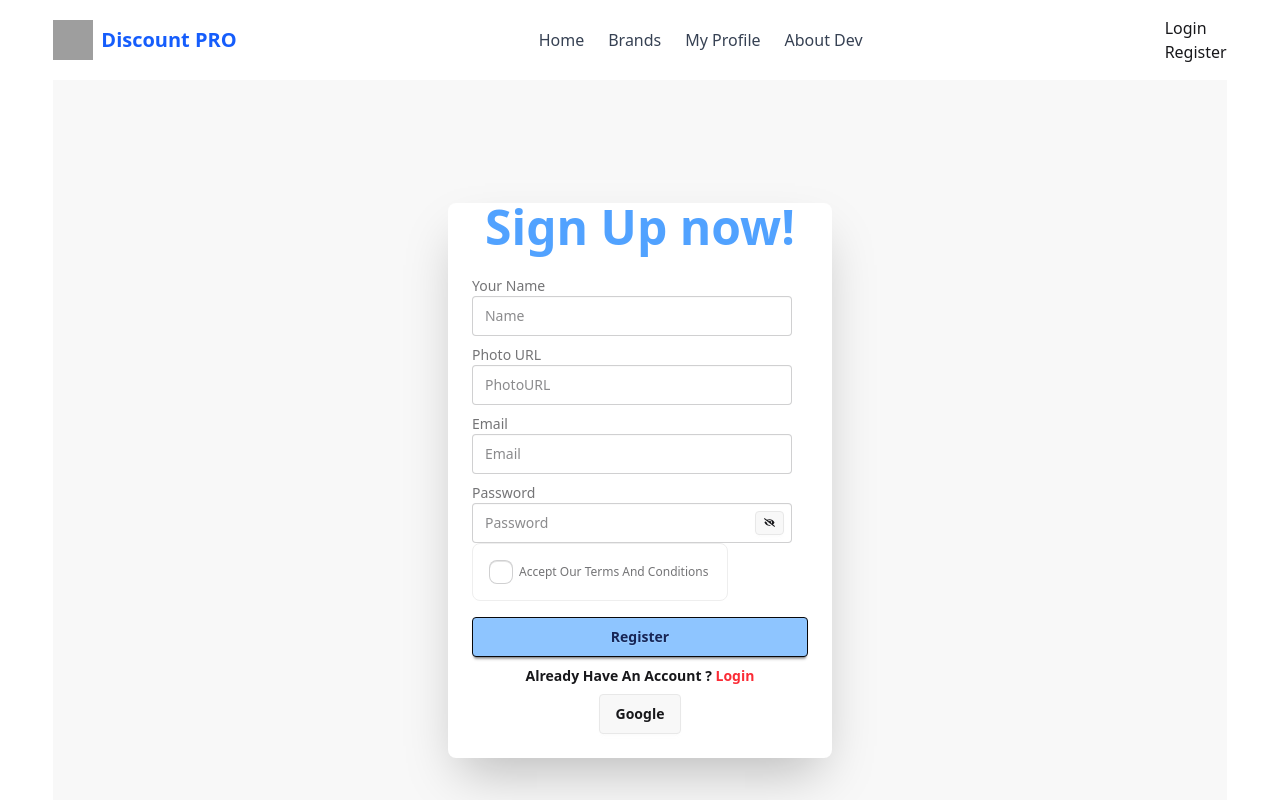
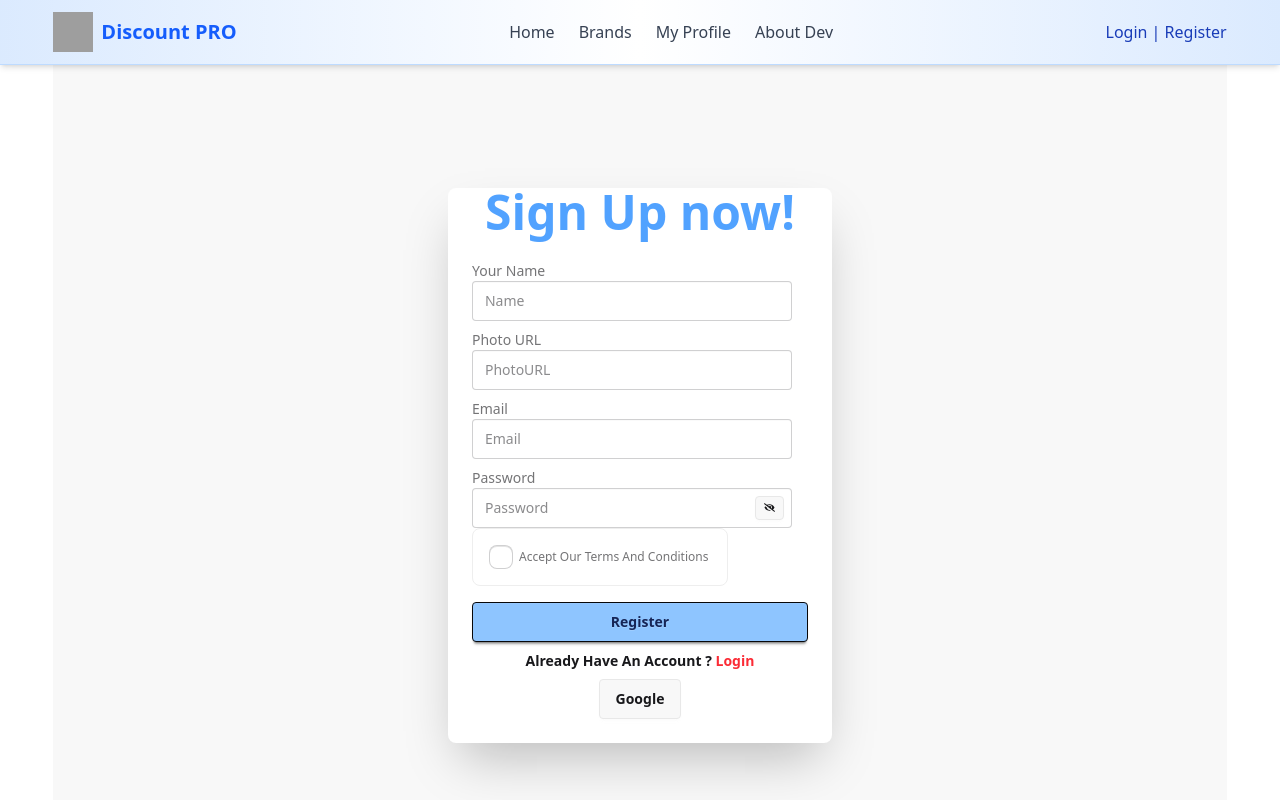
Before and after one commit to laizu01993/A-Coupon-Collecting-Application, a React (Vite) app: page /register in a window 1280 px wide. Shown: the top 800 px of the page. Built offline with nearby package versions, Linux system fonts and the light colour scheme; no server answers; grey boxes are pictures that could not be loaded.

Commit message:
improved README.md file

```diff
--- a/src/components/Header.jsx
+++ b/src/components/Header.jsx
@@ -1,50 +1,121 @@
-import { useContext } from "react";
-import { Link } from "react-router-dom";
+
+
+import { useContext, useState } from "react";
+import { Link, useLocation } from "react-router-dom";
 import { AuthContext } from "../provider/AuthProvider";
+import { FiMenu, FiX } from "react-icons/fi";
 
 const Header = () => {
+  const { user, logOut } = useContext(AuthContext);
+  const [menuOpen, setMenuOpen] = useState(false);
 
-    const {user, logOut} = useContext(AuthContext);
-    console.log(user);
+  const location = useLocation();
 
+  //  Hide Header for routes not listed
+  if (!["/", "/brands", "/my-profile", "/about", "/login", "/register"].includes(location.pathname)) {
+    return null;
+  }
 
-    const handleLogout = () =>{
+  const handleLogout = () => {
     logOut()
-        .then(() =>{
-            console.log('user logout successfully')
+      .then(() => {
+        // console.log("user logout successfully");
       })
-        .catch(error => console.log('ERROR',error.message))
+    // .catch((error) => console.log("ERROR", error.message));
   };
+
   return (
-        <div className="w-11/12 mx-auto my-4 flex justify-between items-center">
+    <header className=" sticky top-0 z-50 bg-gradient-to-r from-blue-100 via-white to-blue-100 shadow-md border-b border-blue-200">
+      <div className="w-11/12 mx-auto flex justify-between items-center py-3">
         {/* Logo */}
         <div className="flex items-center gap-2 text-blue-600 font-bold text-xl">
-                <img src="https://i.ibb.co.com/tTrTkG0K/discount-ribbon-banner-icon-for-graphic-design-logo-website-social-media-mobile-app-ui-illustration.jpg" alt="Logo" className="w-10 h-10" />
+          <img
+            src="https://i.ibb.co.com/tTrTkG0K/discount-ribbon-banner-icon-for-graphic-design-logo-website-social-media-mobile-app-ui-illustration.jpg"
+            alt="Logo"
+            className="w-10 h-10"
+          />
           <span>Discount PRO</span>
         </div>
-            {/* Navigation */}
-            <nav className="flex gap-6 items-center text-gray-700 font-medium">
+
+        {/* Hamburger for small devices */}
+        <div className="md:hidden">
+          <button
+            onClick={() => setMenuOpen(!menuOpen)}
+            className="text-2xl text-blue-800"
+          >
+            {menuOpen ? <FiX /> : <FiMenu />}
+          </button>
+        </div>
+
+        {/* Navigation - Desktop */}
+        <nav className="hidden md:flex gap-6 items-center text-gray-700 font-medium">
           <Link to="/">Home</Link>
           <Link to="/brands">Brands</Link>
           <Link to="/my-profile">My Profile</Link>
           <Link>About Dev</Link>
         </nav>
-            {/* auth section */}
-            {user ?
 
-                    (<div className="flex items-center gap-2">
-                        <img className="w-10 h-10 rounded-full " src={user.photoURL} />
-                        <span>{user.email}</span>
-                        <button onClick={handleLogout} className="btn btn-sm bg-red-200 text-red-800">Logout</button>
-                    </div>)
-                 : (<div className="font-medium">
-                    <Link to="/login">Login</Link>
-                    <br />
-                    <Link
-                        to="/register">Register</Link>
-                </div>)}
+        {/* Auth Section - Desktop */}
+        <div className="hidden md:flex items-center gap-2">
+          {user ? (
+            <>
+              <img
+                className="w-10 h-10 rounded-full"
+                src={user.photoURL}
+                alt="User"
+              />
+              <span>{user.displayName}</span>
+              <button
+                onClick={handleLogout}
+                className="btn btn-sm bg-red-200 text-red-800"
+              >
+                Logout
+              </button>
+            </>
+          ) : (
+            <div className="font-medium text-blue-800">
+              <Link to="/login">Login</Link> |{" "}
+              <Link to="/register">Register</Link>
+            </div>
+          )}
+        </div>
+      </div>
 
+      {/* Mobile Menu */}
+      {menuOpen && (
+        <div className="md:hidden bg-white px-6 pb-4 space-y-3 text-center border-t border-blue-200">
+          <Link to="/" onClick={() => setMenuOpen(false)}>Home</Link>
+          <Link to="/brands" onClick={() => setMenuOpen(false)}>Brands</Link>
+          <Link to="/my-profile" onClick={() => setMenuOpen(false)}>My Profile</Link>
+          <Link onClick={() => setMenuOpen(false)}>About Dev</Link>
+
+          {user ? (
+            <div className="mt-4 space-y-2">
+              <img
+                className="w-10 h-10 rounded-full mx-auto"
+                src={user.photoURL}
+                alt="User"
+              />
+              <p>{user.displayName}</p>
+              <button
+                onClick={() => {
+                  handleLogout();
+                  setMenuOpen(false);
+                }}
+                className="btn btn-sm bg-red-200 text-red-800"
+              >
+                Logout
+              </button>
             </div>
+          ) : (
+            <div className="mt-4 space-x-4">
+              <Link to="/login" onClick={() => setMenuOpen(false)}>Login</Link>
+              <Link to="/register" onClick={() => setMenuOpen(false)}>Register</Link>
+            </div>
+          )}
+        </div>
+      )}
+    </header>
   );
 };
 
--- /dev/null
+++ b/src/pages/NotFound/NotFound.jsx
@@ -0,0 +1,16 @@
+import { Link } from "react-router-dom";
+
+const NotFound = () => {
+    return (
+        <div className="flex flex-col items-center justify-center h-screen bg-base-200 text-center px-4">
+            <h1 className="text-6xl font-bold text-red-500">404</h1>
+            <h2 className="text-2xl mt-4 text-gray-800">Page Not Found</h2>
+            <p className="mt-2 text-gray-600">Sorry, the page you're looking for doesn't exist.</p>
+            <Link to="/" className="btn mt-6 bg-blue-400 text-white hover:bg-blue-500">
+                Go Back Home
+            </Link>
+        </div>
+    );
+};
+
+export default NotFound;
--- a/src/pages/SignUp/SignUp.jsx
+++ b/src/pages/SignUp/SignUp.jsx
@@ -16,31 +16,25 @@ const SignUp = () => {
     const handleGoogleSignIn = () => {
         signInWithGoogle()
             .then(result => {
-                console.log(result.user);
+                // console.log(result.user);
                 toast.success("login successful!");
                 navigate('/')
             })
             .catch(error => {
-                console.log('ERROR', error.message);
+                // console.log('ERROR', error.message);
                 toast.error("failed to login." + error.message)
             })
         }
 
     const handleSubmit = (e) => {
         e.preventDefault();
-        // get form data
-        // const form = new FormData(e.target);
-        // const name = form.get("name")
-        // const photo = form.get("photo")
-        // const email = form.get("email")
-        // const password = form.get("password")
-        // console.log({ name, photo, email, password });
+
         const name = e.target.name.value;
         const photo = e.target.photo.value;
         const email = e.target.email.value;
         const password = e.target.password.value;
         const terms = e.target.terms.checked;
-        console.log(name, photo, email, password, terms);
+        // console.log(name, photo, email, password, terms);
 
         // terms condition
         if (!terms) {
@@ -59,7 +53,7 @@ const SignUp = () => {
 
         createNewUser(email, password)
             .then(result => {
-                console.log(result.user);
+                // console.log(result.user);
                 toast.success("register successful!");
                 e.target.reset();
 
@@ -72,14 +66,14 @@ const SignUp = () => {
                 }
                 updateProfile(AuthContext.currentUser, profile)
                 .then(() =>{
-                    console.log('user profile updated');
+                    // console.log('user profile updated');
 
                 })
-                .catch(error => console.log('user profile update error'));
+                // .catch(error => console.log('user profile update error'));
 
             })
             .catch(error => {
-                console.log('ERROR', error.message);
+                // console.log('ERROR', error.message);
                 toast.error("failed to login." + error.message)
             })
 
--- a/src/routes/PrivateRoute/PrivateRoute.jsx
+++ b/src/routes/PrivateRoute/PrivateRoute.jsx
@@ -7,7 +7,7 @@ const PrivateRoute = ({children}) =>{
     const {user, loading} = useContext(AuthContext);
 
     const location = useLocation();
-    console.log(location);
+    // console.log(location);
 
 
     if(loading){
--- a/src/routes/router.jsx
+++ b/src/routes/router.jsx
@@ -7,6 +7,7 @@ import SignUp from "../pages/SignUp/SignUp";
 import BrandsCoupon from "../components/BrandsCoupon/BrandsCoupon";
 import PrivateRoute from "./PrivateRoute/PrivateRoute";
 import MyProfile from "../components/MyProfile/MyProfile";
+import NotFound from "../pages/NotFound/NotFound";
 
 
 
@@ -18,6 +19,10 @@ const router = createBrowserRouter([
             {
                 path: "/",
                 element: <Home></Home>
+            },
+            {
+                path: "*",
+                element: <NotFound></NotFound>
             },
             {
                 path: "/brands",
```
Also changed, not shown: src/pages/login/Login.jsx (+6 -6 lines), firebase.json (added), 2 other files (tests, documents, lock files or other folders). Lines whose indentation alone changed are shown as unchanged.
